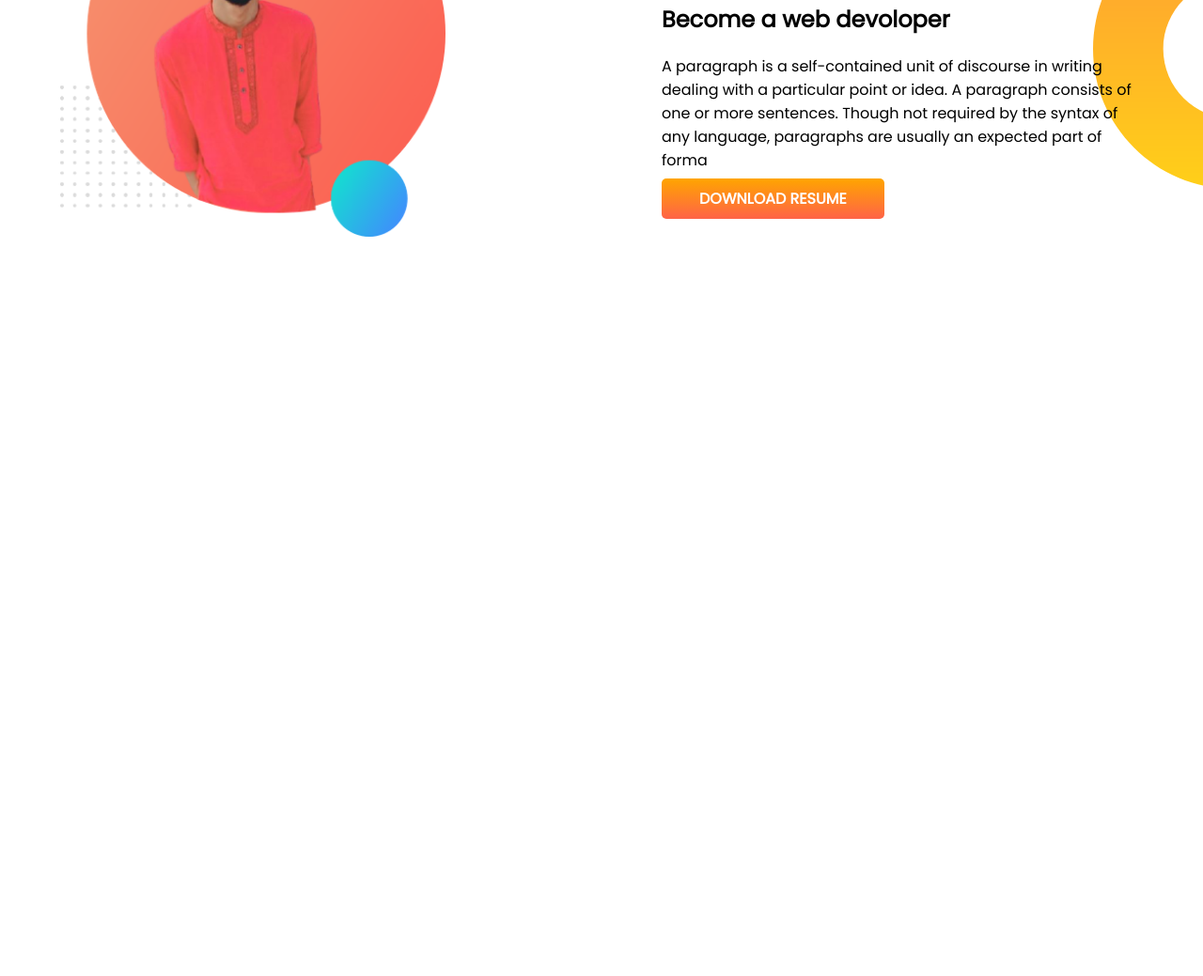
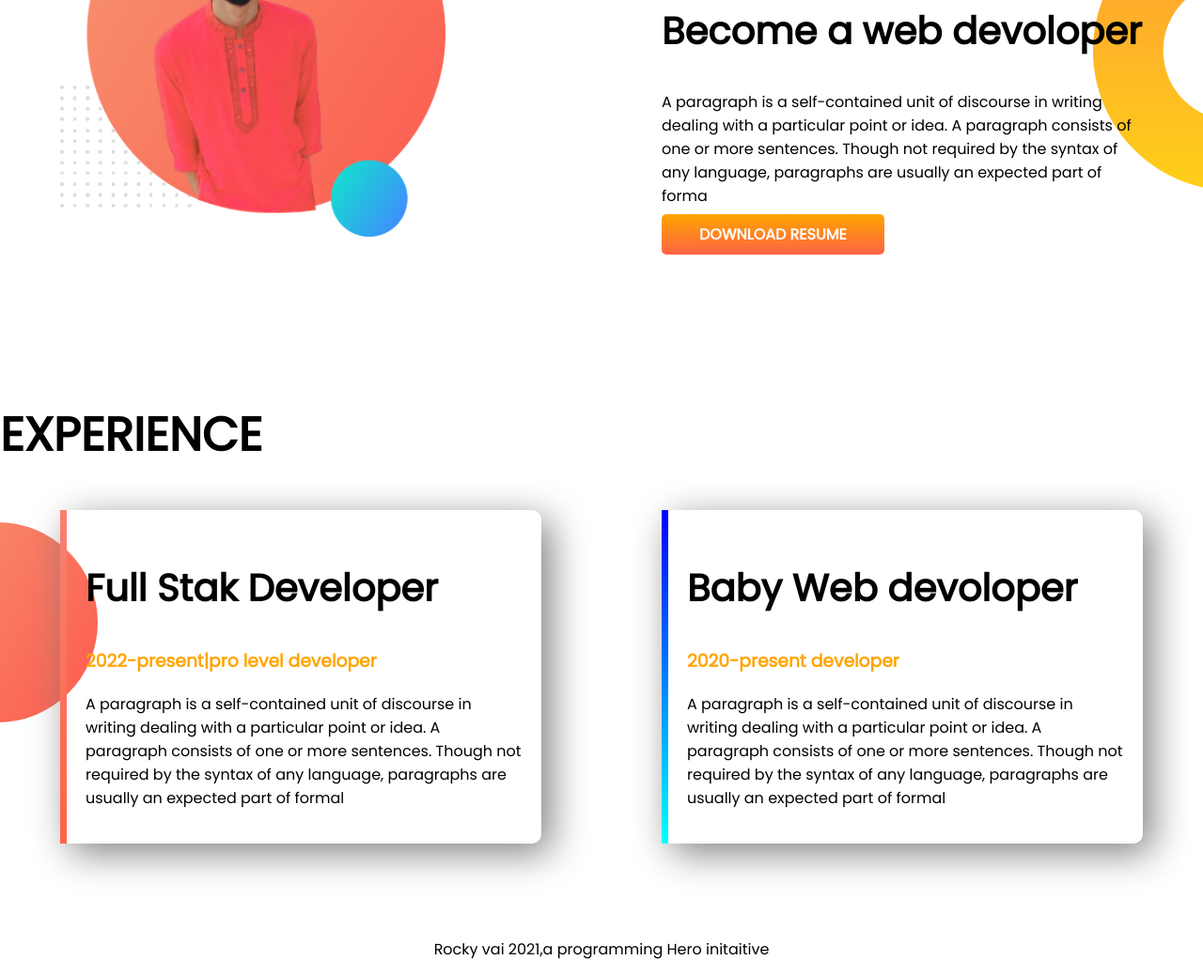
Before and after one commit to Rockyvai1/developer-portfolio, a plain HTML site: page index.html in a window 1280 px wide. Shown: the part 910-1949 px from the top of the page at 94% size. Before the commit the page ends 1333 px from the top, so only its background shows below. Drawn offline with Linux system fonts and the light colour scheme.

Commit message:
footer and experience added

```diff
--- a/index.html
+++ b/index.html
@@ -13,7 +13,7 @@
 </head>
 
 <body>
-    <section class="top-banner">
+    <section class="top-banner flexible-container ">
         <div class="half-width">
             <h1>wellcome To</h1>
             <h1><span class="orange-color">Rocky vai</span> world!</h1>
@@ -27,7 +27,7 @@
         </div>
 
     </section>
-    <section class="dream-big">
+    <section class="dream-big flexible-container">
         <div class="half-width">
             <img src="vai.png" alt="">
 
@@ -44,6 +44,32 @@
 
 
     </section>
+    <section class="experience-area ">
+        <h1>EXPERIENCE</h1>
+        <div class="flexible-container">
+            <div id="full-stak-experience" class="experience-item">
+                <h2>Full Stak Developer</h2>
+                <h3 class="orange-color"> 2022-present|pro level developer</h3>
+                <p>A paragraph is a self-contained unit of discourse in writing dealing with a particular point or idea.
+                    A
+                    paragraph consists of one or more sentences. Though not required by the syntax of any language,
+                    paragraphs are usually an expected part of formal</p>
+            </div>
+            <div id="web-dev-experience" class="experience-item">
+                <h2>Baby Web devoloper</h2>
+                <h3 class="orange-color">2020-present developer</h3>
+                <p>
+                    A paragraph is a self-contained unit of discourse in writing dealing with a particular point or
+                    idea. A
+                    paragraph consists of one or more sentences. Though not required by the syntax of any language,
+                    paragraphs are usually an expected part of formal</p>
+            </div>
+        </div>
+    </section>
+    <footer>
+        <p>Rocky vai 2021,a programming Hero initaitive</p>
+    </footer>
+
 </body>
 
 </html>
--- a/style.css
+++ b/style.css
@@ -5,17 +5,22 @@ body{
 h1{
     font-size: 50px;
 
+
+}
+h2{
+    font-size: 40px;
 }
 .orange-color{
     color: orange;
 }
-section{
+.flexible-container{
     display:flex ;
     margin-bottom: 100px;
 }
 .half-width{
     width: 50%;
     padding: 5%;
+
 }
 .half-width img{
     width: 80%;
@@ -39,3 +44,30 @@ section{
      background-repeat: no-repeat;
     background-position: right;
  }
+
+ .experience-area{
+     background-image: url(images/exp-bg.png);
+     background-repeat: no-repeat;
+     background-position: left;
+ }
+ .experience-item{
+     width: 40%;
+     margin-left: 5%;
+     margin-right: 5%;
+     padding: 20px;
+     border-radius: 10px;
+     box-shadow: 10px 10px 40px grey;
+ }
+ #web-dev-experience{
+   border-left: 7px solid;
+   border-image: linear-gradient(blue,cyan);
+   border-image-slice: 1;
+ }
+ #full-stak-experience{
+    border-left: 7px solid;
+    border-image: linear-gradient(salmon, tomato);
+    border-image-slice: 1;
+  }
+  footer p{
+      text-align: center;
+  }
```
Also changed, not shown: images/exp-bg.png (renamed from exp-bg.png).
